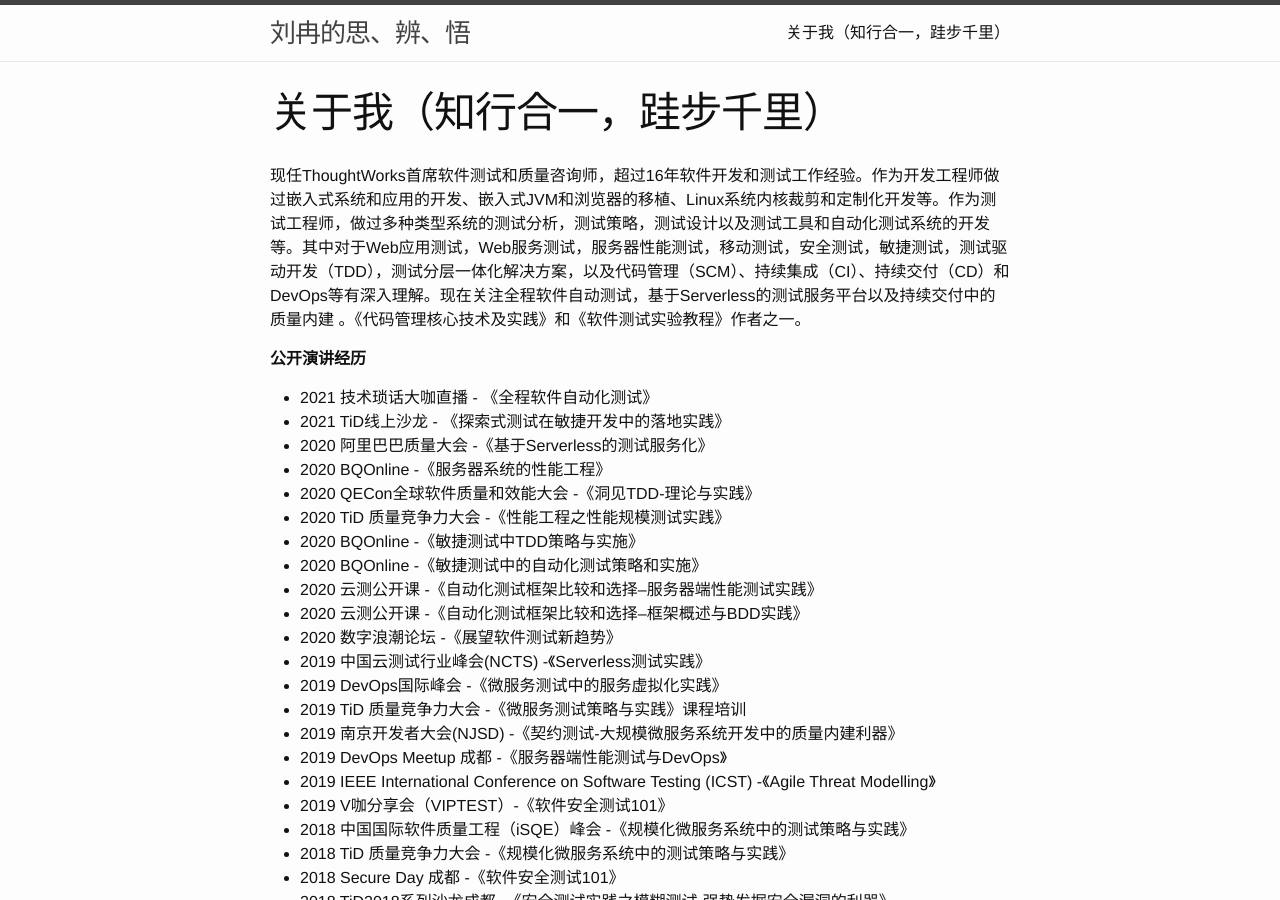
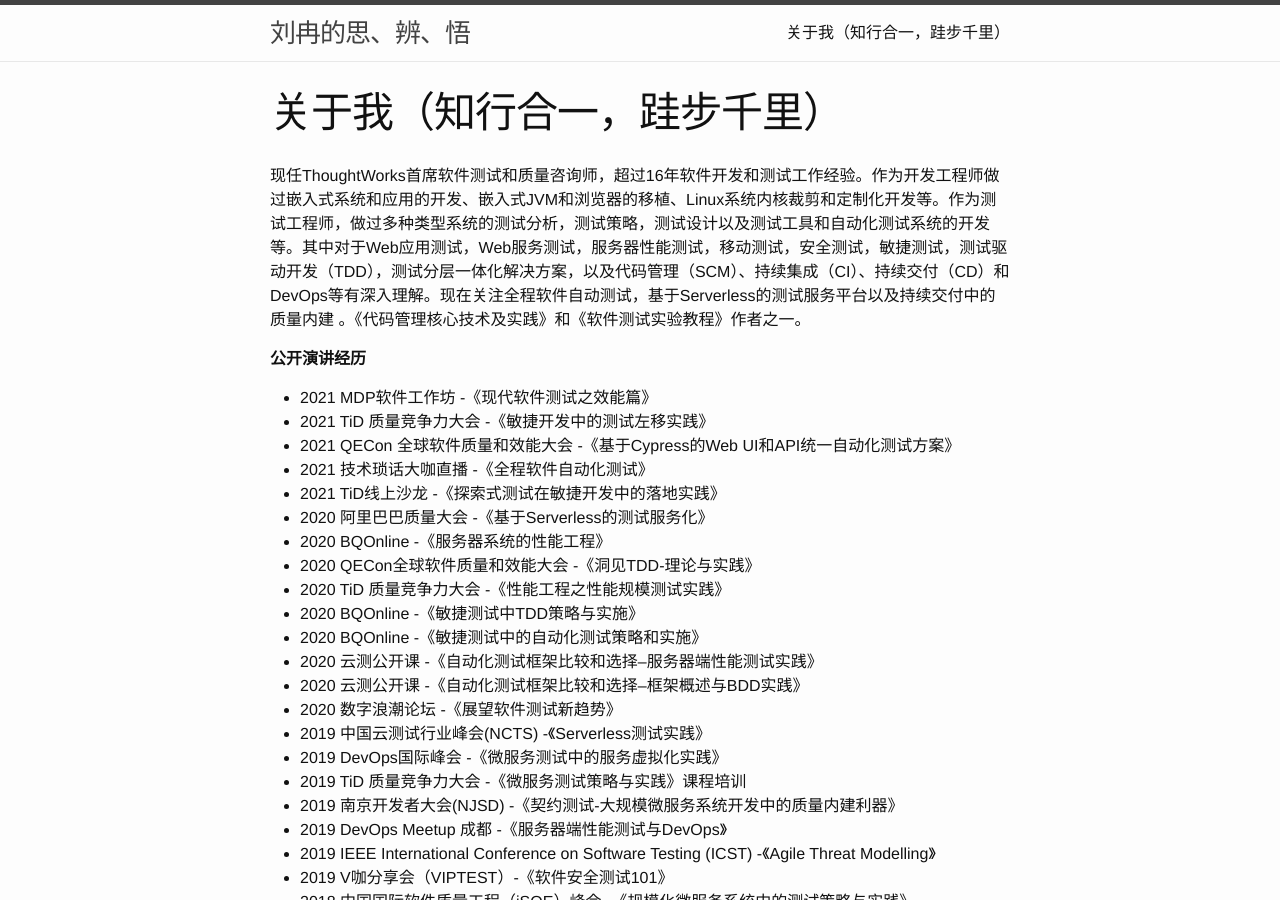
Before and after one commit to TWRanMan/twranman.github.io, a Jekyll site: the page built from about.md, in a window 1280 px wide and 900 px high. Built offline with Jekyll 4.4.1, drawn with Linux system fonts in a browser that asks for light colours.

Commit message:
update the article

```diff
--- a/about.md
+++ b/about.md
@@ -9,9 +9,11 @@ permalink: /about/
 
 
 **公开演讲经历**
-
-- 2021 技术琐话大咖直播 - 《全程软件自动化测试》
-- 2021 TiD线上沙龙 - 《探索式测试在敏捷开发中的落地实践》
+- 2021 MDP软件工作坊 -《现代软件测试之效能篇》
+- 2021 TiD 质量竞争力大会 -《敏捷开发中的测试左移实践》
+- 2021 QECon 全球软件质量和效能大会 -《基于Cypress的Web UI和API统一自动化测试方案》
+- 2021 技术琐话大咖直播 -《全程软件自动化测试》
+- 2021 TiD线上沙龙 -《探索式测试在敏捷开发中的落地实践》
 - 2020 阿里巴巴质量大会 -《基于Serverless的测试服务化》
 - 2020 BQOnline -《服务器系统的性能工程》
 - 2020 QECon全球软件质量和效能大会 -《洞见TDD-理论与实践》
```
Also changed, not shown: _posts/2021-05-20-Auto-Test-For-Web-Page.md (added, +30 -0 lines), assets/autotestforwebpage/1.png (added), assets/autotestforwebpage/2.png (added), assets/autotestforwebpage/3.png (added), assets/autotestforwebpage/4.png (added), assets/autotestforwebpage/5.png (added).
